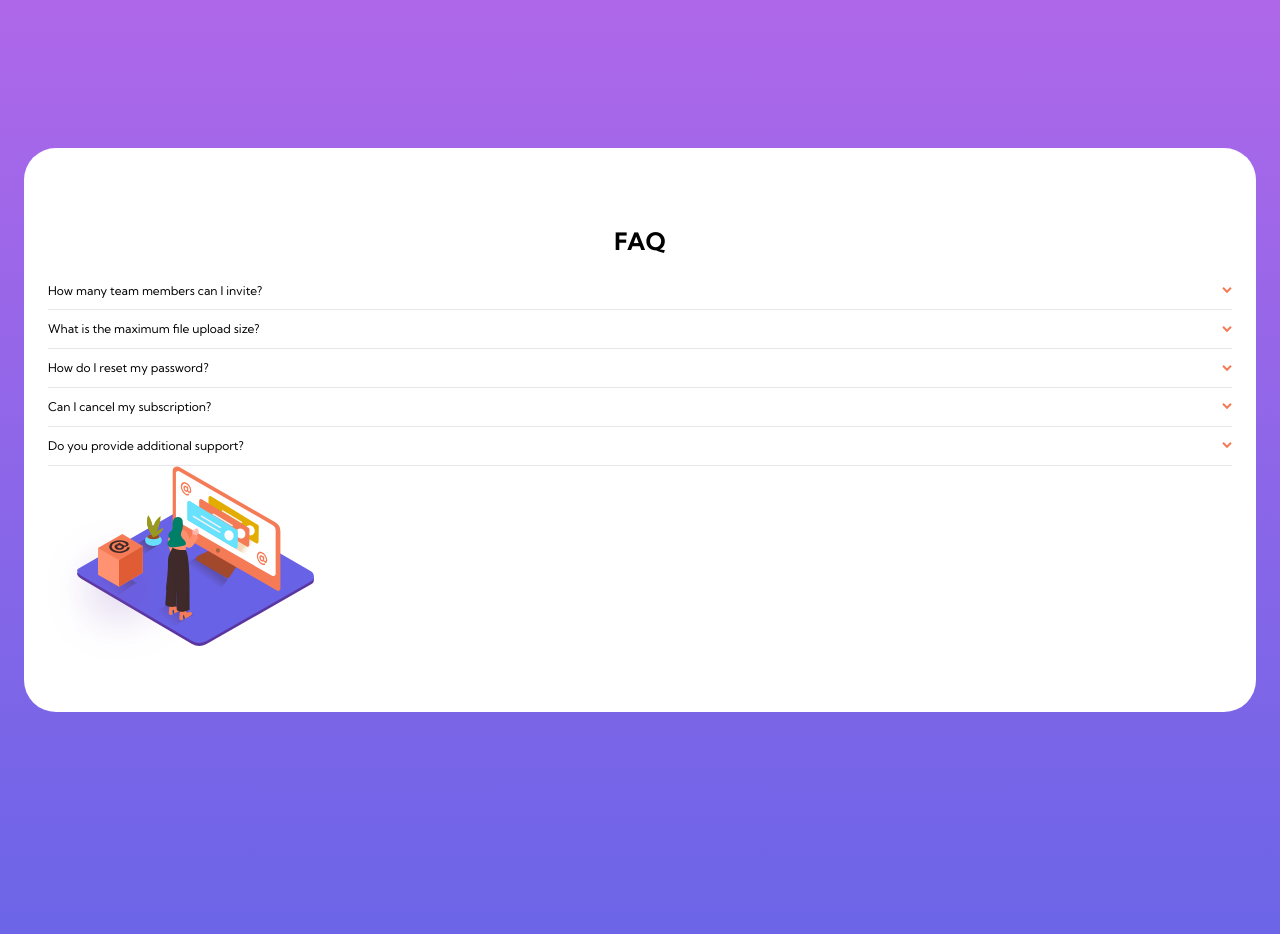
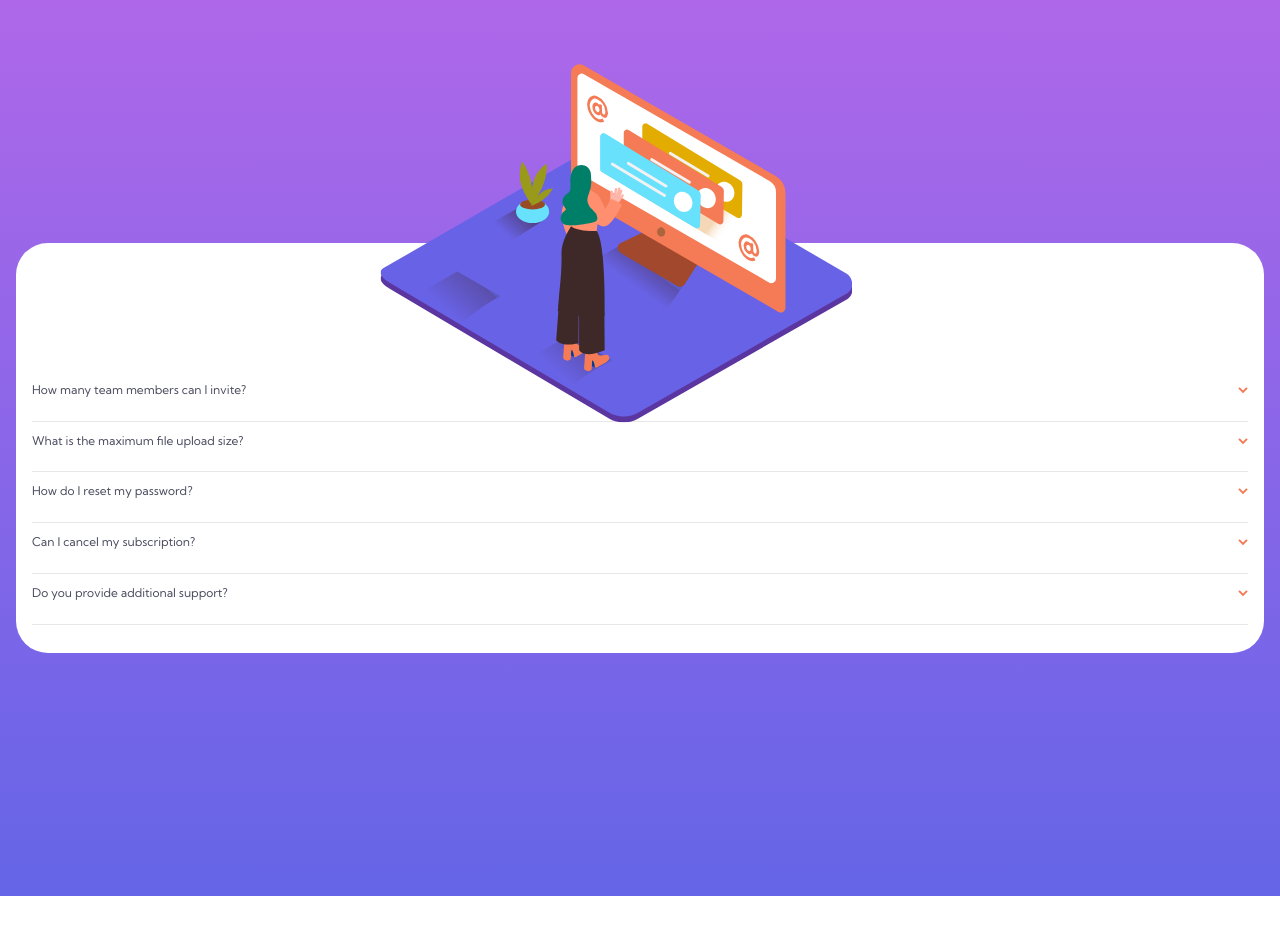
Before and after one commit to Brandon010917/faq-accordion-card-main, a plain HTML site: page index.html in a window 1280 px wide. After the commit the page ends 896 px from the top, so only its background shows below. Drawn offline with Linux system fonts and the light colour scheme.

Commit message:
Second Commit

```diff
--- a/css/styles.css
+++ b/css/styles.css
@@ -24,11 +24,13 @@
 }
 
 body {
-  padding: 9.25rem 1.5rem 5.3rem;
   background-image: linear-gradient(hsl(273, 75%, 66%), hsl(240, 73%, 65%));
   min-height: 100vh;
   font-family: var(--font-family);
   font-size: var(--font-size);
+  display: grid;
+  place-items: center;
+  padding: 3rem 1rem;
 }
 
 img {
@@ -38,36 +40,71 @@ img {
 main {
   background-color: #fff;
   border-radius: 2rem;
+  width: 100%;
 }
 
-.faq__title {
-  margin-top: 0;
+.container {
+  position: relative;
+}
+
+.main-img img {
+  position: absolute;
+  top: 0;
+  transform: translate(-55%, -50%);
+  left: 50%;
+}
+
+.faq {
+  padding: 5rem 1rem 1rem;
+}
+
+.faq__header {
   text-align: center;
 }
 
-.faq-header {
-  display: flex;
-  justify-content: space-between;
-  align-items: center;
+.accordion {
+  padding-left: 0;
+  list-style: none;
+}
+
+.accordion__item {
+  color: var(--very-dark-grayish-blue);
   border-bottom: thin solid var(--light-grayish-blue);
 }
 
-.accordion__text--hidden {
-  display: none;
+.accordion__question {
+  cursor: pointer;
+  transition: color 0.3s, font-weight 0.3s;
+  position: relative;
 }
 
-.faq-header__title--bold {
+.accordion__question::after {
+  content: url("../images/icon-arrow-down.svg");
+  position: absolute;
+  right: 0;
+  top: 50%;
+  transform: translateY(-50%);
+}
+
+.accordion__question::after .accordion__question--rotate {
+  transform: rotate(180deg);
+}
+
+.accordion__question:hover {
+  color: var(--soft-red);
+}
+
+.accordion__question--bold {
   font-weight: 700;
 }
 
-.container {
-  background-position: 0 -50%;
-  background-repeat: no-repeat;
-  padding: 5rem 1.5rem 3rem;
-  overflow: visible;
-  position: relative;
+.accordion__answer {
+  max-height: 0;
+  transition: max-height 0.3s;
+  visibility: hidden;
 }
 
-.container::after {
-  content: url("../images/illustration-woman-online-mobile.svg");
+.accodion__answer--show {
+  max-height: 100px;
+  visibility: visible;
 }
--- a/index.html
+++ b/index.html
@@ -24,77 +24,52 @@
 <body>
   <main>
     <div class="container">
+      <div class="image-container">
+        <picture class="main-img">
+          <source media="(min-width: 768px)" srcset="images/illustration-woman-online-desktop.svg">
+          <img src="images/illustration-woman-online-mobile.svg" alt="Illustration Woman">
+        </picture>
+      </div>
       <section class="faq">
-        <h1 class="faq__title">FAQ</h1>
-        <!-- Question 1 -->
-        <article class="faq-accordion">
-          <section class="faq-header">
-            <p class="faq-header__title">
-              How many team members can I invite?
-            </p>
-            <img src="images/icon-arrow-down.svg" alt="Icon Down" class="faq-header__img">
-          </section>
-          <p class="accordion__text accordion__text--hidden">
-            You can invite up to 2 additional users on the Free plan. There is no limit on team members for the Premium
-            plan.
-          </p>
-        </article>
+        <header class="faq__header">
+          <h1 class="faq__title">FAQ</h1>
+        </header>
+        <ul class="accordion" id="accordion">
+          <li class="accordion__item">
+            <p class="accordion__question">How many team members can I invite?</p>
+            <p class="accordion__answer">You can invite up to 2 additional users on the Free plan. There is no limit on
+              team members for the Premium plan.</p>
+          </li>
 
+          <li class="accordion__item">
+            <p class="accordion__question">What is the maximum file upload size?</p>
+            <p class="accordion__answer">No more than 2GB. All files in your account must fit your allotted storage
+              space.</p>
+          </li>
 
-        <!-- Question 2 -->
-        <article class="faq-accordion">
-          <section class="faq-header">
-            <p class="faq-header__title">
-              What is the maximum file upload size?
-            </p>
-            <img src="images/icon-arrow-down.svg" alt="Icon Down" class="faq-header__img">
-          </section>
-          <p class="accordion__text accordion__text--hidden">
-            No more than 2GB. All files in your account must fit your allotted storage space.
-          </p>
-        </article>
+          <li class="accordion__item">
+            <p class="accordion__question">How do I reset my password?</p>
+            <p class="accordion__answer">Click “Forgot password” from the login page or “Change password” from your
+              profile page.
+              A reset link will be emailed to you.</p>
+          </li>
 
-        <!-- Question 3 -->
-        <article class="faq-accordion">
-          <section class="faq-header">
-            <p class="faq-header__title">
-              How do I reset my password?
-            </p>
-            <img src="images/icon-arrow-down.svg" alt="Icon Down" class="faq-header__img">
-          </section>
-          <p class="accordion__text accordion__text--hidden">
-            Click “Forgot password” from the login page or “Change password” from your profile page.
-            A reset link will be emailed to you.
-          </p>
-        </article>
+          <li class="accordion__item">
+            <p class="accordion__question">Can I cancel my subscription?</p>
+            <p class="accordion__answer">Yes! Send us a message and we’ll process your request no questions asked.</p>
+          </li>
 
-        <!-- Question 4 -->
-        <article class="faq-accordion">
-          <section class="faq-header">
-            <p class="faq-header__title">
-              Can I cancel my subscription?
-            </p>
-            <img src="images/icon-arrow-down.svg" alt="Icon Down" class="faq-header__img">
-          </section>
-          <p class="accordion__text accordion__text--hidden">
-            Yes! Send us a message and we’ll process your request no questions asked.
-          </p>
-        </article>
-
-        <!-- Question 5 -->
-        <article class="faq-accordion">
-          <section class="faq-header">
-            <p class="faq-header__title">
-              Do you provide additional support? </p>
-            <img src="images/icon-arrow-down.svg" alt="Icon Down" class="faq-header__img">
-          </section>
-          <p class="accordion__text accordion__text--hidden">
-            Chat and email support is available 24/7. Phone lines are open during normal business hours.
-          </p>
-        </article>
+          <li class="accordion__item">
+            <p class="accordion__question">Do you provide additional support?</p>
+            <p class="accordion__answer">Chat and email support is available 24/7. Phone lines are open during normal
+              business hours.</p>
+          </li>
+        </ul>
       </section>
     </div>
   </main>
+
+  <script src="js/scripts.js"></script>
 </body>
 
 </html>
--- /dev/null
+++ b/js/scripts.js
@@ -0,0 +1,27 @@
+console.log("hola");
+
+const d = document,
+  $accordionAnswerHidden = d.querySelectorAll(".accordion__answer");
+
+d.addEventListener("click", (e) => {
+  if (e.target.matches(".accordion__question")) {
+    if (
+      e.target.nextElementSibling.classList.contains("accodion__answer--show")
+    ) {
+      e.target.nextElementSibling.classList.remove("accodion__answer--show");
+      e.target.classList.remove("accordion__question--bold");
+    } else {
+      $accordionAnswerHidden.forEach((el) => {
+        el.classList.remove("accodion__answer--show");
+
+        el.previousElementSibling.classList.remove("accordion__question--bold");
+      });
+
+      e.target.nextElementSibling.classList.add("accodion__answer--show");
+
+      e.target.classList.add("accordion__question--bold");
+    }
+  }
+});
+
+console.log();
```
